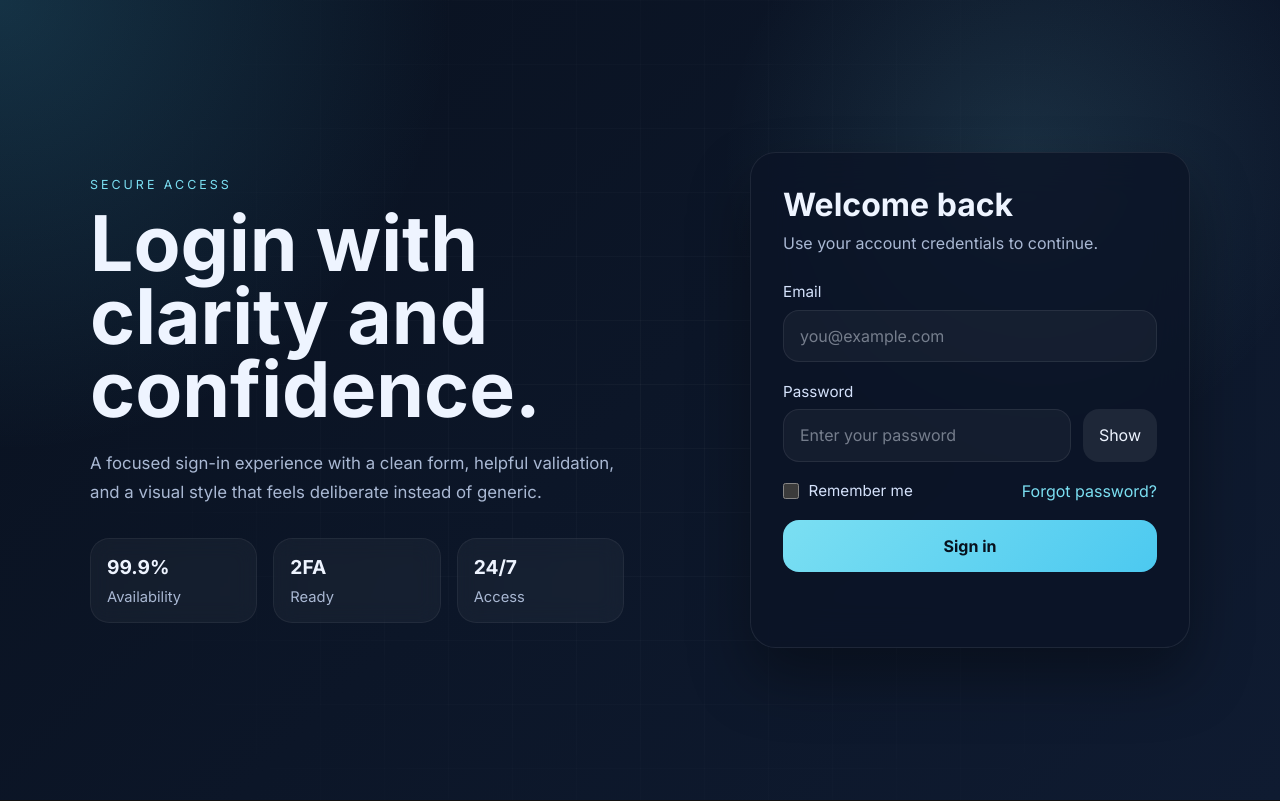
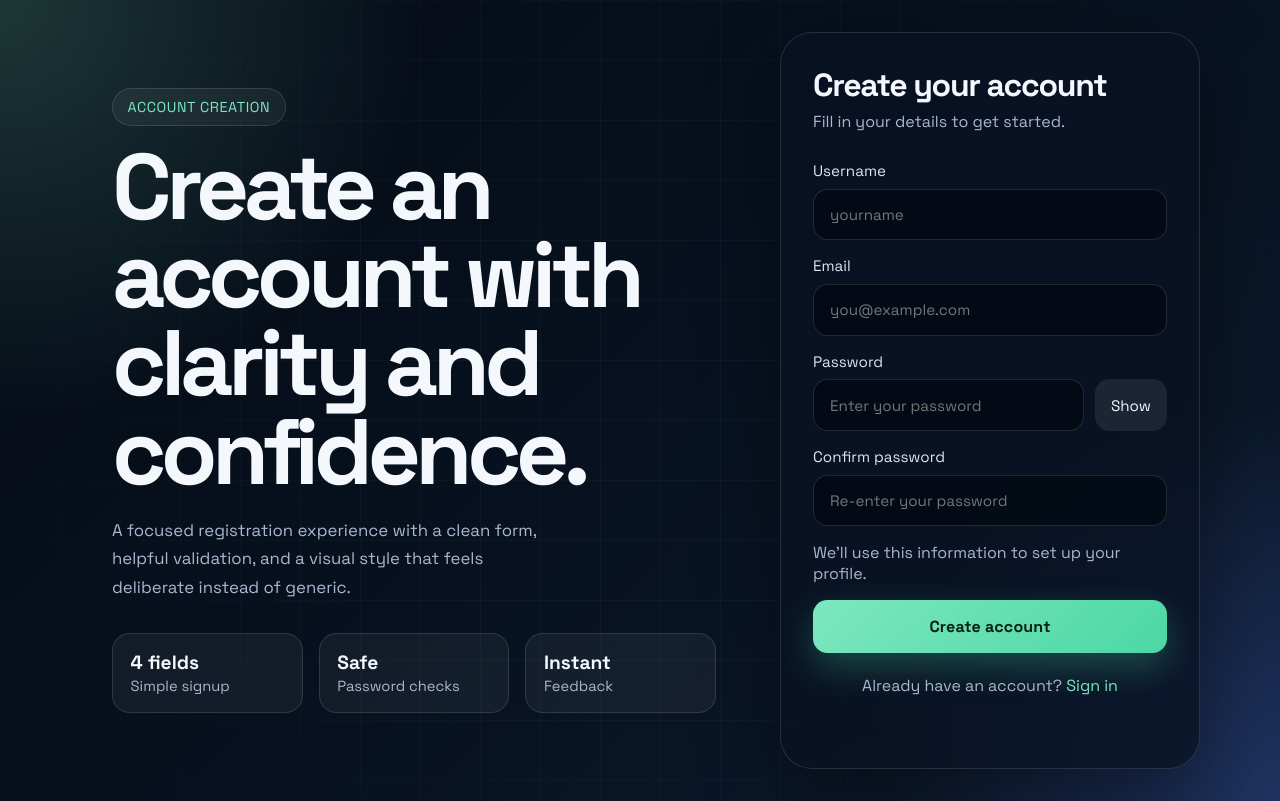
Before and after one commit to shivsingh04021990-dotcom/mcp-server-demo, a plain HTML site: page index.html in a window 1280 px wide. Drawn offline with Linux system fonts and the light colour scheme.

Commit message:
Implement SCRUM-5 registration page

```diff
--- a/index.html
+++ b/index.html
@@ -1,89 +1,100 @@
-<!DOCTYPE html>
+<!doctype html>
 <html lang="en">
   <head>
     <meta charset="UTF-8" />
     <meta name="viewport" content="width=device-width, initial-scale=1.0" />
-    <title>Aurora Login</title>
+    <title>Aurora Register</title>
+    <meta
+      name="description"
+      content="A modern registration page project with a bold, responsive layout."
+    />
     <link rel="preconnect" href="https://fonts.googleapis.com" />
     <link rel="preconnect" href="https://fonts.gstatic.com" crossorigin />
     <link
-      href="https://fonts.googleapis.com/css2?family=Inter:wght@400;500;600;700;800&display=swap"
+      href="https://fonts.googleapis.com/css2?family=Space+Grotesk:wght@400;500;700&display=swap"
       rel="stylesheet"
     />
     <link rel="stylesheet" href="styles.css" />
   </head>
   <body>
     <main class="shell">
-      <section class="hero" aria-labelledby="hero-title">
-        <p class="eyebrow">Secure access</p>
-        <h1 id="hero-title">Login with clarity and confidence.</h1>
-        <p class="hero-copy">
-          A focused sign-in experience with a clean form, helpful validation,
-          and a visual style that feels deliberate instead of generic.
+      <section class="hero">
+        <div class="badge">Account creation</div>
+        <h1>Create an account with clarity and confidence.</h1>
+        <p>
+          A focused registration experience with a clean form, helpful
+          validation, and a visual style that feels deliberate instead of
+          generic.
         </p>
-
-        <div class="stats" aria-label="Key highlights">
-          <article>
-            <strong>99.9%</strong>
-            <span>Availability</span>
-          </article>
-          <article>
-            <strong>2FA</strong>
-            <span>Ready</span>
-          </article>
-          <article>
-            <strong>24/7</strong>
-            <span>Access</span>
-          </article>
+        <div class="stats">
+          <div>
+            <strong>4 fields</strong>
+            <span>Simple signup</span>
+          </div>
+          <div>
+            <strong>Safe</strong>
+            <span>Password checks</span>
+          </div>
+          <div>
+            <strong>Instant</strong>
+            <span>Feedback</span>
+          </div>
         </div>
       </section>
 
-      <section class="card" aria-labelledby="login-title">
-        <div class="card-header">
-          <h2 id="login-title">Welcome back</h2>
-          <p>Use your account credentials to continue.</p>
+      <section class="card" aria-label="Registration form">
+        <div>
+          <h2>Create your account</h2>
+          <p class="subtle">Fill in your details to get started.</p>
         </div>
 
-        <form id="loginForm" novalidate>
+        <form id="registerForm" novalidate>
           <label>
-            <span>Email</span>
+            Username
+            <input id="username" name="username" type="text" placeholder="yourname" required />
+          </label>
+
+          <label>
+            Email
+            <input id="email" name="email" type="email" placeholder="you@example.com" required />
+          </label>
+
+          <label>
+            Password
+            <div class="password-row">
+              <input
+                id="password"
+                name="password"
+                type="password"
+                placeholder="Enter your password"
+                minlength="6"
+                required
+              />
+              <button class="ghost" type="button" id="togglePassword">Show</button>
+            </div>
+          </label>
+
+          <label>
+            Confirm password
             <input
-              type="email"
-              id="email"
-              name="email"
-              placeholder="you@example.com"
-              autocomplete="email"
+              id="confirmPassword"
+              name="confirmPassword"
+              type="password"
+              placeholder="Re-enter your password"
+              minlength="6"
               required
             />
           </label>
 
-          <label>
-            <span>Password</span>
-            <div class="password-row">
-              <input
-                type="password"
-                id="password"
-                name="password"
-                placeholder="Enter your password"
-                autocomplete="current-password"
-                required
-              />
-              <button type="button" id="togglePassword" aria-pressed="false">
-                Show
-              </button>
-            </div>
-          </label>
-
-          <div class="form-meta">
-            <label class="remember-me">
-              <input type="checkbox" id="remember" name="remember" />
-              <span>Remember me</span>
-            </label>
-            <a href="#">Forgot password?</a>
+          <div class="form-row">
+            <p class="subtle compact">We’ll use this information to set up your profile.</p>
           </div>
 
-          <button type="submit" class="submit-button">Sign in</button>
-          <p id="formStatus" class="status" aria-live="polite"></p>
+          <button class="primary" type="submit">Create account</button>
+          <p class="subtle center">
+            Already have an account? <a href="#">Sign in</a>
+          </p>
+          <p class="status" id="status" role="status" aria-live="polite"></p>
         </form>
       </section>
     </main>
--- a/script.js
+++ b/script.js
@@ -1,34 +1,51 @@
-const form = document.getElementById("loginForm");
-const emailInput = document.getElementById("email");
-const passwordInput = document.getElementById("password");
-const togglePasswordButton = document.getElementById("togglePassword");
-const rememberCheckbox = document.getElementById("remember");
-const statusMessage = document.getElementById("formStatus");
+const form = document.getElementById("registerForm");
+const username = document.getElementById("username");
+const email = document.getElementById("email");
+const password = document.getElementById("password");
+const confirmPassword = document.getElementById("confirmPassword");
+const status = document.getElementById("status");
+const togglePassword = document.getElementById("togglePassword");
 
-const setStatus = (message, tone = "") => {
-  statusMessage.textContent = message;
-  statusMessage.dataset.tone = tone;
-};
+function setStatus(message, tone = "neutral") {
+  status.textContent = message;
+  status.dataset.tone = tone;
+}
 
-togglePasswordButton.addEventListener("click", () => {
-  const isHidden = passwordInput.type === "password";
-  passwordInput.type = isHidden ? "text" : "password";
-  togglePasswordButton.textContent = isHidden ? "Hide" : "Show";
-  togglePasswordButton.setAttribute("aria-pressed", String(isHidden));
+togglePassword.addEventListener("click", () => {
+  const hidden = password.type === "password";
+  password.type = hidden ? "text" : "password";
+  togglePassword.textContent = hidden ? "Hide" : "Show";
 });
 
 form.addEventListener("submit", (event) => {
   event.preventDefault();
 
-  if (!emailInput.value.trim() || !passwordInput.value.trim()) {
-    setStatus("Please enter both your email and password.", "error");
+  if (!username.value.trim()) {
+    setStatus("Enter a username.", "error");
+    username.focus();
     return;
   }
 
-  setStatus(
-    rememberCheckbox.checked
-      ? "Signed in. We’ll keep you remembered on this device."
-      : "Signed in successfully.",
-    "success"
-  );
+  if (!email.value.trim()) {
+    setStatus("Enter your email address.", "error");
+    email.focus();
+    return;
+  }
+
+  if (!password.value || password.value.length < 6) {
+    setStatus("Password must be at least 6 characters.", "error");
+    password.focus();
+    return;
+  }
+
+  if (confirmPassword.value !== password.value) {
+    setStatus("Passwords do not match.", "error");
+    confirmPassword.focus();
+    return;
+  }
+
+  setStatus(`Creating account for ${username.value.trim()}...`, "success");
+  form.reset();
+  togglePassword.textContent = "Show";
+  password.type = "password";
 });
--- a/styles.css
+++ b/styles.css
@@ -1,31 +1,33 @@
 :root {
   color-scheme: dark;
-  --bg: #09111f;
-  --bg-soft: #0f1b31;
-  --panel: rgba(11, 20, 38, 0.82);
-  --panel-border: rgba(255, 255, 255, 0.08);
-  --text: #eef4ff;
-  --muted: #a9b8d3;
-  --accent: #7bdff2;
-  --accent-strong: #4cc9f0;
-  --danger: #ff8d8d;
-  --success: #8be9a8;
-  --shadow: 0 30px 60px rgba(0, 0, 0, 0.35);
+  --bg: #07111f;
+  --bg-soft: #0d1b2f;
+  --panel: rgba(10, 19, 35, 0.78);
+  --panel-border: rgba(255, 255, 255, 0.12);
+  --text: #f4f7fb;
+  --muted: #a9b7cf;
+  --accent: #7ce7c0;
+  --accent-strong: #4dd7a4;
+  --shadow: 0 24px 80px rgba(0, 0, 0, 0.4);
 }
 
 * {
   box-sizing: border-box;
 }
 
+html,
 body {
   margin: 0;
-  min-height: 100vh;
-  font-family: "Inter", system-ui, sans-serif;
+  min-height: 100%;
+}
+
+body {
+  font-family: "Space Grotesk", sans-serif;
   color: var(--text);
   background:
-    radial-gradient(circle at top left, rgba(75, 201, 240, 0.18), transparent 30%),
-    radial-gradient(circle at 80% 20%, rgba(123, 223, 242, 0.12), transparent 25%),
-    linear-gradient(135deg, var(--bg), var(--bg-soft));
+    radial-gradient(circle at top left, rgba(124, 231, 192, 0.2), transparent 28%),
+    radial-gradient(circle at bottom right, rgba(89, 131, 255, 0.24), transparent 26%),
+    linear-gradient(135deg, #050b14 0%, var(--bg) 50%, var(--bg-soft) 100%);
 }
 
 body::before {
@@ -35,17 +37,17 @@ body::before {
   pointer-events: none;
   background-image: linear-gradient(rgba(255, 255, 255, 0.03) 1px, transparent 1px),
     linear-gradient(90deg, rgba(255, 255, 255, 0.03) 1px, transparent 1px);
-  background-size: 64px 64px;
-  mask-image: radial-gradient(circle at center, black, transparent 85%);
+  background-size: 60px 60px;
+  mask-image: radial-gradient(circle at center, black 35%, transparent 100%);
 }
 
 .shell {
   min-height: 100vh;
   display: grid;
-  grid-template-columns: repeat(2, minmax(0, 1fr));
+  grid-template-columns: minmax(0, 1.1fr) minmax(340px, 420px);
   gap: 2rem;
   align-items: center;
-  width: min(1100px, calc(100% - 2rem));
+  width: min(1120px, calc(100% - 2rem));
   margin: 0 auto;
   padding: 2rem 0;
 }
@@ -57,27 +59,34 @@ body::before {
 }
 
 .hero {
-  padding: 2rem 0;
+  padding: 2rem;
 }
 
-.eyebrow {
-  margin: 0 0 1rem;
+.badge {
+  display: inline-flex;
+  align-items: center;
+  gap: 0.5rem;
+  padding: 0.55rem 0.9rem;
+  border: 1px solid var(--panel-border);
+  border-radius: 999px;
+  background: rgba(255, 255, 255, 0.05);
+  color: var(--accent);
+  font-size: 0.9rem;
+  letter-spacing: 0.04em;
   text-transform: uppercase;
-  letter-spacing: 0.24em;
-  font-size: 0.78rem;
-  color: var(--accent);
 }
 
-.hero h1 {
-  margin: 0;
-  font-size: clamp(3rem, 6vw, 5.5rem);
+h1 {
+  margin: 1.1rem 0 0;
+  max-width: 12ch;
+  font-size: clamp(3rem, 8vw, 5.8rem);
   line-height: 0.95;
-  max-width: 9ch;
+  letter-spacing: -0.06em;
 }
 
-.hero-copy {
-  max-width: 54ch;
-  margin: 1.4rem 0 0;
+.hero p {
+  max-width: 40ch;
+  margin: 1.25rem 0 0;
   color: var(--muted);
   font-size: 1.05rem;
   line-height: 1.7;
@@ -88,21 +97,20 @@ body::before {
   grid-template-columns: repeat(3, minmax(0, 1fr));
   gap: 1rem;
   margin-top: 2rem;
-  max-width: 34rem;
+  max-width: 42rem;
 }
 
-.stats article {
-  padding: 1rem;
-  border-radius: 1.2rem;
-  background: rgba(255, 255, 255, 0.04);
-  border: 1px solid rgba(255, 255, 255, 0.06);
-  backdrop-filter: blur(10px);
+.stats div {
+  padding: 1rem 1.1rem;
+  border-radius: 1.1rem;
+  background: rgba(255, 255, 255, 0.05);
+  border: 1px solid var(--panel-border);
+  backdrop-filter: blur(16px);
 }
 
 .stats strong {
   display: block;
   font-size: 1.2rem;
-  margin-bottom: 0.4rem;
 }
 
 .stats span {
@@ -111,125 +119,117 @@ body::before {
 }
 
 .card {
-  justify-self: end;
-  width: min(100%, 440px);
   padding: 2rem;
-  border-radius: 1.6rem;
+  border-radius: 2rem;
   background: var(--panel);
   border: 1px solid var(--panel-border);
   box-shadow: var(--shadow);
   backdrop-filter: blur(20px);
 }
 
-.card-header h2 {
+.card h2 {
   margin: 0;
   font-size: 2rem;
+  letter-spacing: -0.04em;
 }
 
-.card-header p {
-  margin: 0.6rem 0 0;
+.subtle {
+  margin: 0.4rem 0 0;
   color: var(--muted);
+}
+
+.compact {
+  margin-top: 0;
+}
+
+.center {
+  text-align: center;
 }
 
 form {
   display: grid;
-  gap: 1.2rem;
+  gap: 1rem;
   margin-top: 1.8rem;
 }
 
 label {
   display: grid;
   gap: 0.55rem;
-}
-
-label span {
   font-size: 0.95rem;
-  color: #d5e2fb;
+  color: #dce4f5;
 }
 
 input {
   width: 100%;
-  border: 1px solid rgba(255, 255, 255, 0.08);
-  background: rgba(255, 255, 255, 0.04);
+  padding: 0.95rem 1rem;
+  border-radius: 0.9rem;
+  border: 1px solid rgba(255, 255, 255, 0.12);
+  background: rgba(3, 10, 19, 0.8);
   color: var(--text);
-  border-radius: 1rem;
-  padding: 0.95rem 1rem;
   font: inherit;
   outline: none;
-  transition: border-color 0.2s ease, transform 0.2s ease, background 0.2s ease;
-}
-
-input::placeholder {
-  color: rgba(238, 244, 255, 0.45);
+  transition: border-color 180ms ease, transform 180ms ease, box-shadow 180ms ease;
 }
 
 input:focus {
-  border-color: rgba(123, 223, 242, 0.65);
-  background: rgba(255, 255, 255, 0.06);
+  border-color: rgba(124, 231, 192, 0.7);
+  box-shadow: 0 0 0 4px rgba(124, 231, 192, 0.12);
 }
 
 .password-row {
   display: grid;
-  grid-template-columns: 1fr auto;
-  gap: 0.75rem;
+  grid-template-columns: minmax(0, 1fr) auto;
+  gap: 0.7rem;
 }
 
-.password-row button,
-.submit-button {
-  border: none;
-  border-radius: 1rem;
+.ghost,
+.primary {
+  border: 0;
+  border-radius: 0.9rem;
   font: inherit;
   cursor: pointer;
-  transition: transform 0.2s ease, filter 0.2s ease, background 0.2s ease;
 }
 
-.password-row button {
+.ghost {
   padding: 0 1rem;
   background: rgba(255, 255, 255, 0.08);
   color: var(--text);
 }
 
-.password-row button:hover,
-.submit-button:hover {
-  transform: translateY(-1px);
-}
-
-.form-meta {
+.form-row {
   display: flex;
-  align-items: center;
   justify-content: space-between;
   gap: 1rem;
+  align-items: center;
   flex-wrap: wrap;
 }
 
-.remember-me {
+.checkbox {
   display: inline-flex;
   align-items: center;
-  gap: 0.6rem;
+  gap: 0.55rem;
   color: var(--muted);
 }
 
-.remember-me input {
+.checkbox input {
   width: 1rem;
   height: 1rem;
   margin: 0;
-  accent-color: var(--accent-strong);
+  accent-color: var(--accent);
 }
 
-.form-meta a {
+a {
   color: var(--accent);
   text-decoration: none;
 }
 
-.form-meta a:hover {
-  text-decoration: underline;
-}
-
-.submit-button {
+.primary {
   padding: 1rem 1.2rem;
   background: linear-gradient(135deg, var(--accent), var(--accent-strong));
-  color: #07111d;
+  color: #052015;
   font-weight: 700;
+  letter-spacing: 0.01em;
+  box-shadow: 0 14px 35px rgba(77, 215, 164, 0.28);
 }
 
 .status {
@@ -239,35 +239,54 @@ input:focus {
 }
 
 .status[data-tone="error"] {
-  color: var(--danger);
+  color: #ffb4b4;
 }
 
 .status[data-tone="success"] {
-  color: var(--success);
+  color: var(--accent);
+}
+
+.card,
+.hero > * {
+  animation: rise 700ms ease both;
+}
+
+@keyframes rise {
+  from {
+    opacity: 0;
+    transform: translateY(18px);
+  }
+  to {
+    opacity: 1;
+    transform: translateY(0);
+  }
 }
 
 @media (max-width: 900px) {
   .shell {
     grid-template-columns: 1fr;
-    padding: 1.5rem 0 2rem;
+    width: min(720px, calc(100% - 1.2rem));
+    padding: 1rem 0 2rem;
+  }
+
+  .hero {
+    padding: 1rem 0 0;
+  }
+
+  h1 {
+    max-width: 14ch;
+  }
+}
+
+@media (max-width: 560px) {
+  .card,
+  .hero {
+    padding-inline: 0;
   }
 
   .card {
-    justify-self: stretch;
-  }
-
-  .hero h1 {
-    max-width: 100%;
-  }
-}
-
-@media (max-width: 640px) {
-  .shell {
-    width: min(100% - 1.25rem, 1100px);
-  }
-
-  .card {
-    padding: 1.5rem;
+    padding: 1.35rem;
+    border-radius: 1.5rem;
   }
 
   .stats {
@@ -278,7 +297,7 @@ input:focus {
     grid-template-columns: 1fr;
   }
 
-  .password-row button {
-    min-height: 3rem;
+  .ghost {
+    padding: 0.9rem 1rem;
   }
 }
```
